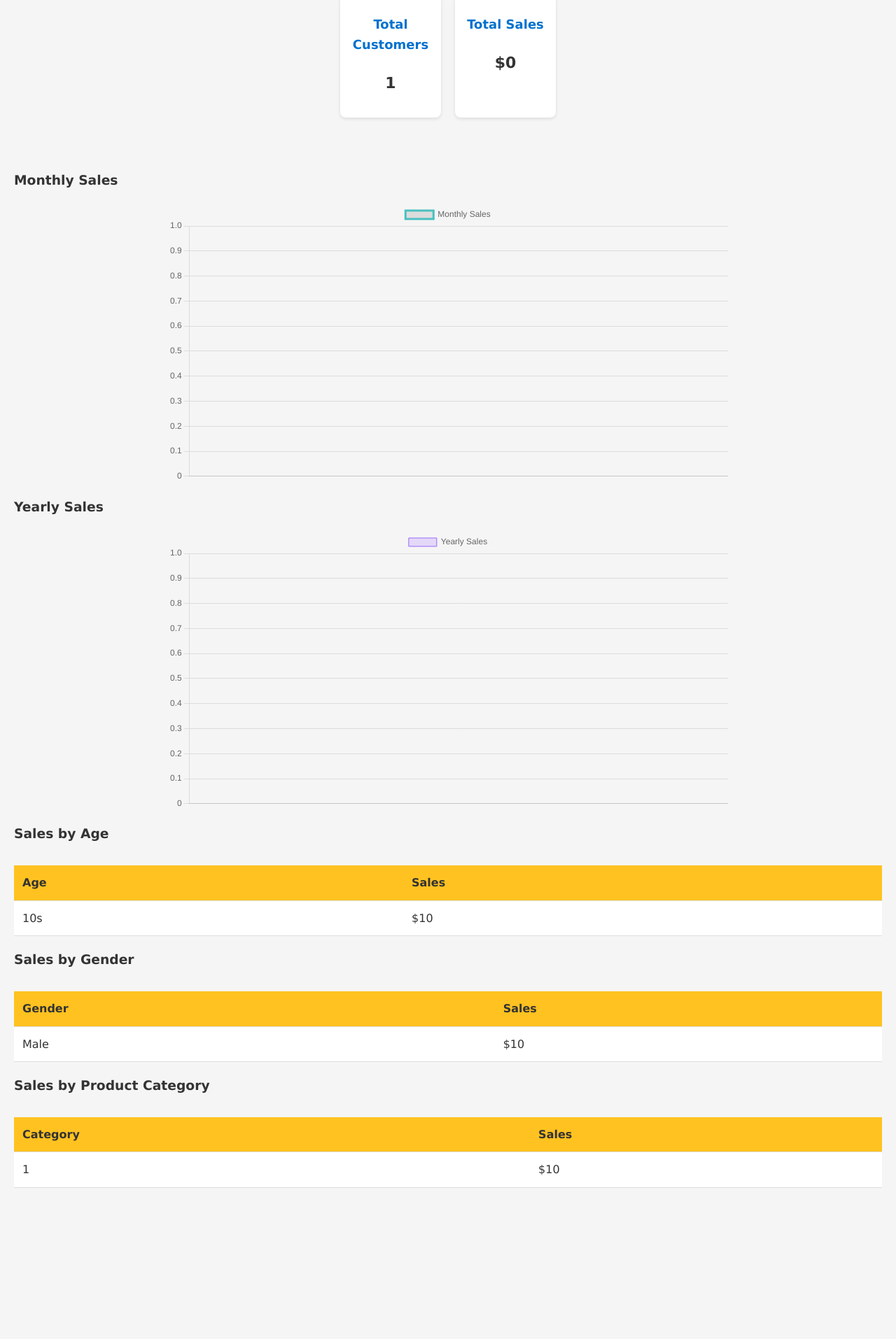
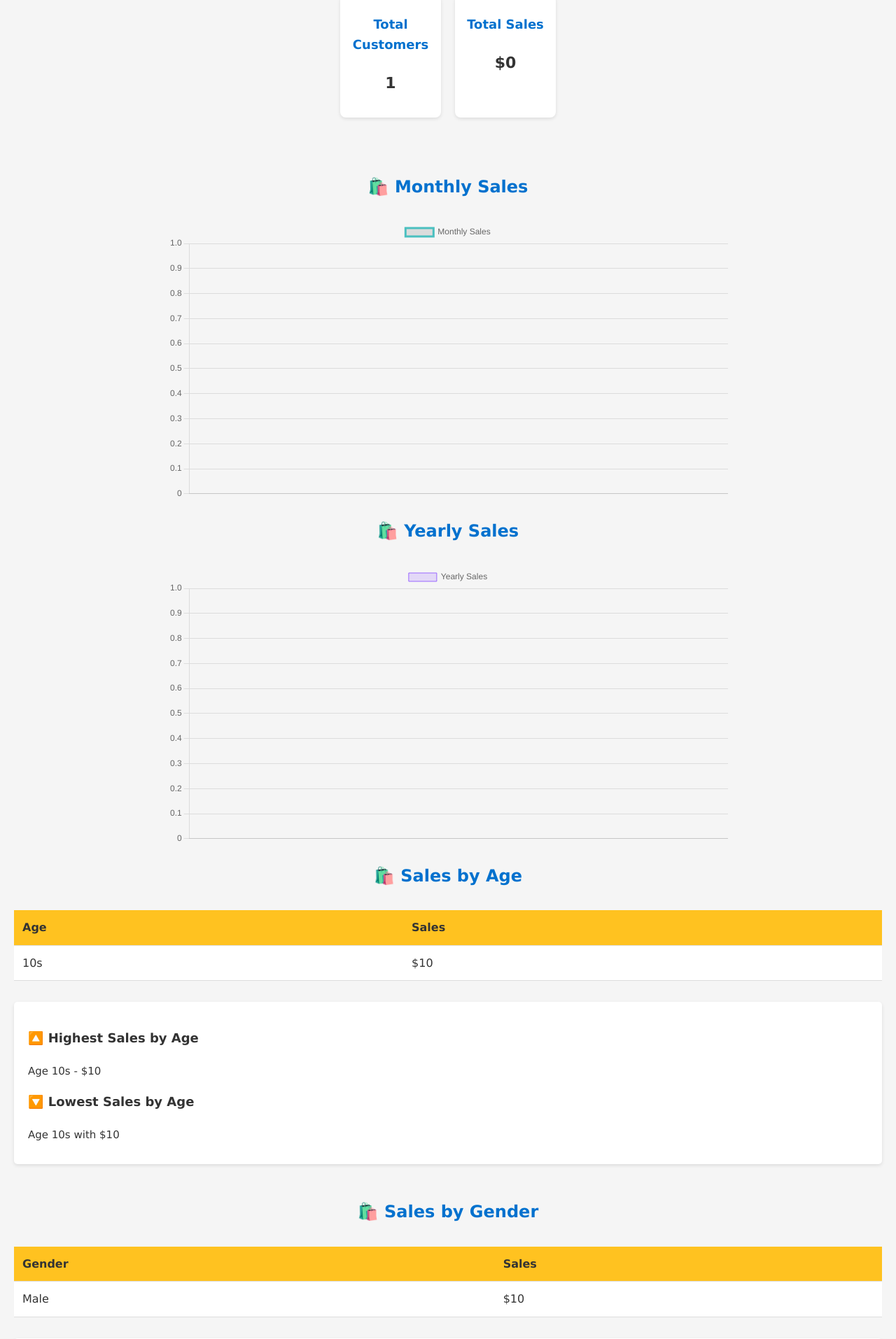
Before and after one commit to EunSeo35/django-crm-project, a Django app: page /statistics/ in a window 1280 px wide. Shown: the part 344-2258 px from the top of the page at 70% size. Before the commit the page ends 2042 px from the top, so only its background shows below. Run offline with Django 4.2, Linux system fonts and the light colour scheme; tables that the repository leaves empty hold one stand-in row (values such as "Sample post").

Commit message:
통계 수정(max,min), 제품카테고리 정렬

```diff
--- a/customer_management/views.py
+++ b/customer_management/views.py
@@ -10,6 +10,8 @@ from django.db.models.functions import TruncMonth, TruncYear
 from django.db import models
 from django.http import JsonResponse
 import pandas as pd
+from django.db.models import IntegerField, F
+from django.db.models.functions import Cast
 
 class CustomerListView(LoginRequiredMixin,ListView):
     model = Customer
@@ -82,17 +84,38 @@ def customer_statistics(request):
     # 카테고리별 판매액
     category_sales = Purchase.objects.values('category') \
         .annotate(total_sales=Sum('amount')) \
-        .order_by('category')
+        .order_by(Cast('category', IntegerField()))  # category를 숫자로 변환하여 정렬
+
+    # 카테고리별 최소 및 최대 판매액 계산
+    if category_sales:
+        min_sales_category = min(category_sales, key=lambda x: x['total_sales'])
+        max_sales_category = max(category_sales, key=lambda x: x['total_sales'])
+    else:
+        min_sales_category = max_sales_category = None
 
     # 나이별 판매액
     age_sales = Purchase.objects.values('customer__age') \
         .annotate(total_sales=Sum('amount')) \
         .order_by('customer__age')
 
+    # 나이별 최소/최대 판매액 계산
+    if age_sales:
+        min_sales_age = min(age_sales, key=lambda x: x['total_sales'])
+        max_sales_age = max(age_sales, key=lambda x: x['total_sales'])
+    else:
+        min_sales_age = max_sales_age = None
+
     # 성별별 판매액
     gender_sales = Purchase.objects.values('customer__gender') \
         .annotate(total_sales=Sum('amount')) \
         .order_by('customer__gender')
+
+    # 성별별 최소/최대 판매액 계산
+    if gender_sales:
+        min_sales_gender = min(gender_sales, key=lambda x: x['total_sales'])
+        max_sales_gender = max(gender_sales, key=lambda x: x['total_sales'])
+    else:
+        min_sales_gender = max_sales_gender = None
 
     return render(request, 'customer_statistics.html', {
         # 대시보드 데이터
@@ -101,8 +124,14 @@ def customer_statistics(request):
         'monthly_sales': monthly_sales,
         'yearly_sales': yearly_sales,
         'category_sales': category_sales,
-        'age_sales':age_sales,
-        'gender_sales':gender_sales,
+        'age_sales': age_sales,
+        'gender_sales': gender_sales,
+        'min_sales_category': min_sales_category,
+        'max_sales_category': max_sales_category,
+        'min_sales_age': min_sales_age,
+        'max_sales_age': max_sales_age,
+        'min_sales_gender': min_sales_gender,
+        'max_sales_gender': max_sales_gender,
         'start_date': start_date,
         'end_date': end_date,
     })
--- a/static/css/style.css
+++ b/static/css/style.css
@@ -25,6 +25,12 @@ h2 {
     margin-bottom: 30px;
 }
 
+h3 {
+    color: #0071CE;
+    text-align: center;
+    font-size: 24px;
+    margin-bottom: 30px;
+}
 
 /* 날짜 필터 폼 스타일 */
 .date-filter-form {
@@ -140,6 +146,9 @@ textarea,
     background-repeat: no-repeat; /* 반복 방지 */
 }
 .delete-confirmation {
+    color: #333;
+    font-size: 24px;
+    margin-bottom: 30px;
     display: flex;
     flex-direction: column;
     justify-content: auto; /* 수직 중앙 정렬 */
@@ -286,6 +295,38 @@ a[href*="customer_delete"] {
 .recent-purchases li:last-child {
     border-bottom: none;
 }
+/* sales-summary 스타일 */
+.sales-summary {
+    background-color: #fff;
+    padding: 20px;
+    border-radius: 5px;
+    box-shadow: 0 2px 5px rgba(0, 0, 0, 0.1);
+    margin-top: 30px;
+    text-align: left;
+}
+
+.sales-summary h3 {
+    color: #333;
+    font-size: 18px;
+    margin-bottom: 20px;
+    text-align: left;
+}
+
+.sales-summary p {
+    font-size: 15px;
+    font-weight: auto;
+    color: #333;
+    margin: 10px 0;
+}
+
+.sales-summary .min-max {
+    font-size: 16px;
+    color: #777;
+}
+
+.sales-summary .min-max p {
+    margin: 5px 0;
+}
 
 /* 반응형 디자인 */
 @media (max-width: 600px) {
--- a/templates/customer_statistics.html
+++ b/templates/customer_statistics.html
@@ -38,15 +38,15 @@
         <br>
 
         <!-- 월별 판매액 차트 -->
-        <h3>Monthly Sales</h3>
+        <h3>🛍️ Monthly Sales</h3>
         <canvas id="monthlySalesChart" width="800" height="400"></canvas>
 
         <!-- 연도별 판매액 차트 -->
-        <h3>Yearly Sales</h3>
+        <h3>🛍️ Yearly Sales</h3>
         <canvas id="yearlySalesChart" width="800" height="400"></canvas>
 
         <!-- 나이별 판매액 테이블 -->
-        <h3>Sales by Age</h3>
+        <h3>🛍️ Sales by Age</h3>
         <div class="table-container">
             <table>
                 <thead>
@@ -65,9 +65,20 @@
                 </tbody>
             </table>
         </div>
-
+        <!-- 나이별 최소 및 최대 판매액 표시 -->
+        <div class="sales-summary">
+            {% if max_sales_age %}
+                <h3>🔼 Highest Sales by Age</h3>
+                <p>Age {{ max_sales_age.customer__age }} - ${{ max_sales_age.total_sales }}</p>
+            {% endif %}
+            {% if min_sales_age %}
+                <h3>🔽 Lowest Sales by Age</h3>
+                <p>Age {{ min_sales_age.customer__age }} with ${{ min_sales_age.total_sales }}</p>
+            {% endif %}
+        </div>
+        <br>
         <!-- 성별별 판매액 테이블 -->
-        <h3>Sales by Gender</h3>
+        <h3>🛍️ Sales by Gender</h3>
         <div class="table-container">
             <table>
                 <thead>
@@ -94,9 +105,20 @@
                 </tbody>
             </table>
         </div>
-
+        <!-- 성별별 최소 및 최대 판매액 표시 -->
+        <div class="sales-summary">
+            {% if max_sales_gender %}
+                <h3>🔼 Highest Sales by Gender</h3>
+                <p>{{ max_sales_gender.customer__gender }} - ${{ max_sales_gender.total_sales }}</p>
+            {% endif %}
+            {% if min_sales_gender %}
+                <h3>🔽 Lowest Sales by Gender</h3>
+                <p>{{ min_sales_gender.customer__gender }} - ${{ min_sales_gender.total_sales }}</p>
+            {% endif %}
+        </div>
+        <br>
         <!-- 카테고리별 판매액 테이블 -->
-        <h3>Sales by Product Category</h3>
+        <h3>🛍️ Sales by Product Category</h3>
         <div class="table-container">
             <table>
                 <thead>
@@ -115,7 +137,17 @@
                 </tbody>
             </table>
         </div>
-
+        <!-- 카테고리별 최소 및 최대 판매액 표시 -->
+        <div class="sales-summary">
+            {% if max_sales_category %}
+                <h3>🔼 Highest Sales by Category</h3>
+                <p>Category{{ max_sales_category.category }} - ${{ max_sales_category.total_sales }}</p>
+            {% endif %}
+            {% if min_sales_category %}
+                <h3>🔽 Lowest Sales by Category</h3>
+                <p>Category{{ min_sales_category.category }} - ${{ min_sales_category.total_sales }}</p>
+            {% endif %}
+        </div>
     </div>
 
     <script>
```
